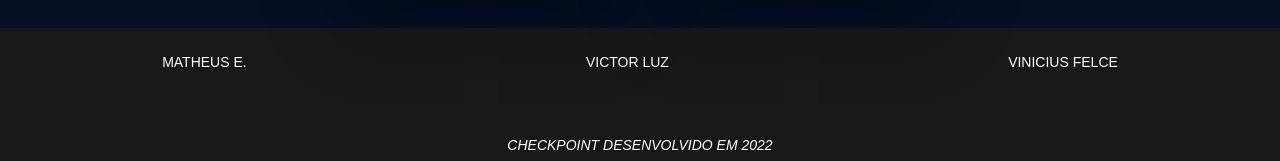
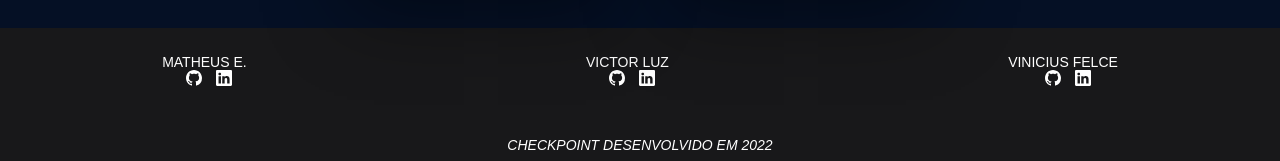
Before and after one commit to vitinop/Digital-House-Checkpoint1-FrontEnd2, a plain HTML site: page index.html in a window 1280 px wide. Shown: the part 1126-1287 px from the top of the page. Drawn offline with Linux system fonts and the light colour scheme; a web font is replaced by a local one.

Commit message:
vini icons

```diff
--- a/index.html
+++ b/index.html
@@ -107,28 +107,41 @@
     <div class="aluno">
       <p>Matheus E.</p>
       <a target="_blank" href="https://github.com/fehbr800" class="social">
-
+        <svg xmlns="http://www.w3.org/2000/svg" width="16" height="16" fill="currentColor" class="bi bi-github" viewBox="0 0 16 16">
+          <path d="M8 0C3.58 0 0 3.58 0 8c0 3.54 2.29 6.53 5.47 7.59.4.07.55-.17.55-.38 0-.19-.01-.82-.01-1.49-2.01.37-2.53-.49-2.69-.94-.09-.23-.48-.94-.82-1.13-.28-.15-.68-.52-.01-.53.63-.01 1.08.58 1.23.82.72 1.21 1.87.87 2.33.66.07-.52.28-.87.51-1.07-1.78-.2-3.64-.89-3.64-3.95 0-.87.31-1.59.82-2.15-.08-.2-.36-1.02.08-2.12 0 0 .67-.21 2.2.82.64-.18 1.32-.27 2-.27.68 0 1.36.09 2 .27 1.53-1.04 2.2-.82 2.2-.82.44 1.1.16 1.92.08 2.12.51.56.82 1.27.82 2.15 0 3.07-1.87 3.75-3.65 3.95.29.25.54.73.54 1.48 0 1.07-.01 1.93-.01 2.2 0 .21.15.46.55.38A8.012 8.012 0 0 0 16 8c0-4.42-3.58-8-8-8z"/>
+        </svg>
       </a>
       <a target="_blank" href="https://www.linkedin.com/in/matheus-emanoel-995b23181" class="social">
-
+        <svg xmlns="http://www.w3.org/2000/svg" width="16" height="16" fill="currentColor" class="bi bi-linkedin" viewBox="0 0 16 16">
+          <path d="M0 1.146C0 .513.526 0 1.175 0h13.65C15.474 0 16 .513 16 1.146v13.708c0 .633-.526 1.146-1.175 1.146H1.175C.526 16 0 15.487 0 14.854V1.146zm4.943 12.248V6.169H2.542v7.225h2.401zm-1.2-8.212c.837 0 1.358-.554 1.358-1.248-.015-.709-.52-1.248-1.342-1.248-.822 0-1.359.54-1.359 1.248 0 .694.521 1.248 1.327 1.248h.016zm4.908 8.212V9.359c0-.216.016-.432.08-.586.173-.431.568-.878 1.232-.878.869 0 1.216.662 1.216 1.634v3.865h2.401V9.25c0-2.22-1.184-3.252-2.764-3.252-1.274 0-1.845.7-2.165 1.193v.025h-.016a5.54 5.54 0 0 1 .016-.025V6.169h-2.4c.03.678 0 7.225 0 7.225h2.4z"/>
+        </svg>
       </a>
     </div>
 
     <div class="aluno">
       <p>Victor Luz</p>
       <a target="_blank" target="_blank" href="https://github.com/vitinop" class="social">
-
+        <svg xmlns="http://www.w3.org/2000/svg" width="16" height="16" fill="currentColor" class="bi bi-github" viewBox="0 0 16 16">
+          <path d="M8 0C3.58 0 0 3.58 0 8c0 3.54 2.29 6.53 5.47 7.59.4.07.55-.17.55-.38 0-.19-.01-.82-.01-1.49-2.01.37-2.53-.49-2.69-.94-.09-.23-.48-.94-.82-1.13-.28-.15-.68-.52-.01-.53.63-.01 1.08.58 1.23.82.72 1.21 1.87.87 2.33.66.07-.52.28-.87.51-1.07-1.78-.2-3.64-.89-3.64-3.95 0-.87.31-1.59.82-2.15-.08-.2-.36-1.02.08-2.12 0 0 .67-.21 2.2.82.64-.18 1.32-.27 2-.27.68 0 1.36.09 2 .27 1.53-1.04 2.2-.82 2.2-.82.44 1.1.16 1.92.08 2.12.51.56.82 1.27.82 2.15 0 3.07-1.87 3.75-3.65 3.95.29.25.54.73.54 1.48 0 1.07-.01 1.93-.01 2.2 0 .21.15.46.55.38A8.012 8.012 0 0 0 16 8c0-4.42-3.58-8-8-8z"/>
+        </svg>
       </a>
       <a target="_blank" href="https://www.linkedin.com/in/victor-luz-7a531068" class="social">
+        <svg xmlns="http://www.w3.org/2000/svg" width="16" height="16" fill="currentColor" class="bi bi-linkedin" viewBox="0 0 16 16">
+          <path d="M0 1.146C0 .513.526 0 1.175 0h13.65C15.474 0 16 .513 16 1.146v13.708c0 .633-.526 1.146-1.175 1.146H1.175C.526 16 0 15.487 0 14.854V1.146zm4.943 12.248V6.169H2.542v7.225h2.401zm-1.2-8.212c.837 0 1.358-.554 1.358-1.248-.015-.709-.52-1.248-1.342-1.248-.822 0-1.359.54-1.359 1.248 0 .694.521 1.248 1.327 1.248h.016zm4.908 8.212V9.359c0-.216.016-.432.08-.586.173-.431.568-.878 1.232-.878.869 0 1.216.662 1.216 1.634v3.865h2.401V9.25c0-2.22-1.184-3.252-2.764-3.252-1.274 0-1.845.7-2.165 1.193v.025h-.016a5.54 5.54 0 0 1 .016-.025V6.169h-2.4c.03.678 0 7.225 0 7.225h2.4z"/>
+        </svg>
         </i></a>
     </div>
     <div class="aluno">
       <p>Vinicius Felce</p>
       <a target="_blank" href="https://github.com/ViniciusFelce" class="social">
-
+        <svg xmlns="http://www.w3.org/2000/svg" width="16" height="16" fill="currentColor" class="bi bi-github" viewBox="0 0 16 16">
+          <path d="M8 0C3.58 0 0 3.58 0 8c0 3.54 2.29 6.53 5.47 7.59.4.07.55-.17.55-.38 0-.19-.01-.82-.01-1.49-2.01.37-2.53-.49-2.69-.94-.09-.23-.48-.94-.82-1.13-.28-.15-.68-.52-.01-.53.63-.01 1.08.58 1.23.82.72 1.21 1.87.87 2.33.66.07-.52.28-.87.51-1.07-1.78-.2-3.64-.89-3.64-3.95 0-.87.31-1.59.82-2.15-.08-.2-.36-1.02.08-2.12 0 0 .67-.21 2.2.82.64-.18 1.32-.27 2-.27.68 0 1.36.09 2 .27 1.53-1.04 2.2-.82 2.2-.82.44 1.1.16 1.92.08 2.12.51.56.82 1.27.82 2.15 0 3.07-1.87 3.75-3.65 3.95.29.25.54.73.54 1.48 0 1.07-.01 1.93-.01 2.2 0 .21.15.46.55.38A8.012 8.012 0 0 0 16 8c0-4.42-3.58-8-8-8z"/>
+        </svg>
       </a>
       <a target="_blank" href="https://www.linkedin.com/in/vinicius-felce-bb7990177" class="social">
-
+        <svg xmlns="http://www.w3.org/2000/svg" width="16" height="16" fill="currentColor" class="bi bi-linkedin" viewBox="0 0 16 16">
+          <path d="M0 1.146C0 .513.526 0 1.175 0h13.65C15.474 0 16 .513 16 1.146v13.708c0 .633-.526 1.146-1.175 1.146H1.175C.526 16 0 15.487 0 14.854V1.146zm4.943 12.248V6.169H2.542v7.225h2.401zm-1.2-8.212c.837 0 1.358-.554 1.358-1.248-.015-.709-.52-1.248-1.342-1.248-.822 0-1.359.54-1.359 1.248 0 .694.521 1.248 1.327 1.248h.016zm4.908 8.212V9.359c0-.216.016-.432.08-.586.173-.431.568-.878 1.232-.878.869 0 1.216.662 1.216 1.634v3.865h2.401V9.25c0-2.22-1.184-3.252-2.764-3.252-1.274 0-1.845.7-2.165 1.193v.025h-.016a5.54 5.54 0 0 1 .016-.025V6.169h-2.4c.03.678 0 7.225 0 7.225h2.4z"/>
+        </svg>
       </a>
     </div>
 
```
